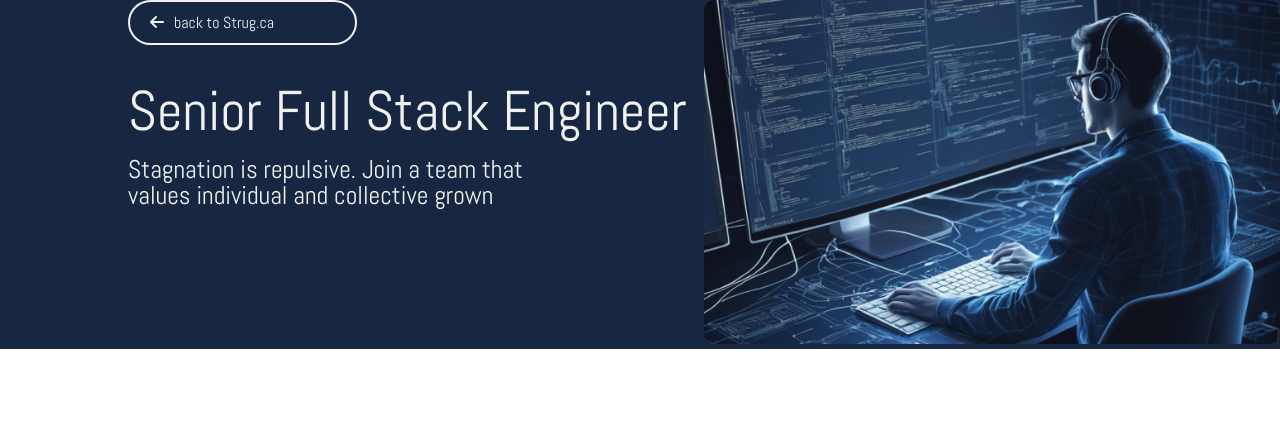
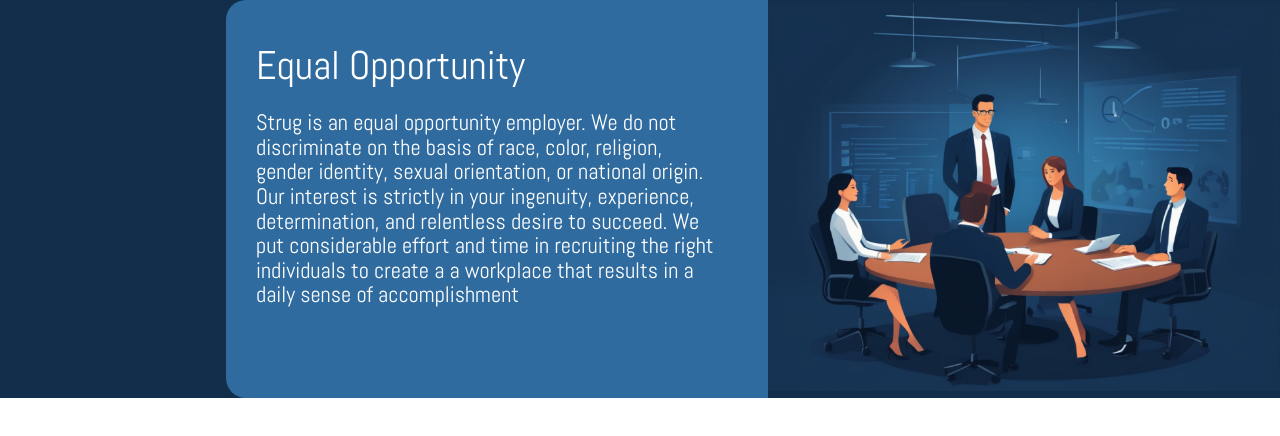
Before and after one commit to NisanduTMP/Proj1, a React (Create React App) app: page / in a window 1280 px wide. Shown: the top 436 px of the page. Built offline with nearby package versions, Linux system fonts and the light colour scheme; a web font is replaced by a local one.

Commit message:
add footer career card component

```diff
--- a/public/style.css
+++ b/public/style.css
@@ -4,3 +4,7 @@
     margin: 0;
     padding: 0;
 }
+
+body{
+    font-family: "Abel", sans-serif;
+}
--- a/src/components/career/banner/banner.js
+++ b/src/components/career/banner/banner.js
@@ -17,7 +17,7 @@
                 <p className="career-banner-p-sec">{data.description}</p>
             </div>
             <div className="career-banner-img-sec">
-                <img src="/img/career/row1/banner1.png" className="career-banner-img-sec-img"/>
+                <img src={data.img} className="career-banner-img-sec-img"/>
             </div>
         </div>
     )
--- /dev/null
+++ b/src/components/career/card/card.css
@@ -0,0 +1,44 @@
+.career-foot-card-main{
+    background-color: aqua;
+}
+
+.career-foot-card-main-inner{
+    display: flex;
+    flex-wrap: wrap;
+    width: 100%;
+    align-items: center;
+}
+
+.career-foot-card-txt-sec{
+    width: 40%;
+    margin-left: auto;
+    background-color: #2F6B9F;
+    padding-left: 30px;
+    padding-top: 40px;
+    padding-bottom: 90px;
+    border-top-left-radius: 20px;
+    border-bottom-left-radius: 20px;
+}
+
+.career-foot-card-img-sec{
+    width:40%;
+}
+
+.career-foot-card-img-sec-img{
+    width: 100%;
+}
+
+.career-foot-card-txt-sec-h{
+    font-size: 2.5rem;
+    font-weight: 400;
+    color: #fff;
+    margin-bottom: 20px;
+}
+
+.career-foot-card-txt-sec-p{
+    font-size: 1.4rem;
+    color: #fff;
+    line-height: 110%;
+    font-weight: 100;
+    width: 90%;
+}
--- /dev/null
+++ b/src/components/career/card/card.js
@@ -0,0 +1,21 @@
+import React from "react";
+import styles from "./card.css"
+export default function Card({data}){
+    return(
+        <div className="career-foot-card-main" style={{backgroundColor:data.bgcolor}}>
+            <div className="career-foot-card-main-inner">
+                <div className="career-foot-card-txt-sec">
+                    <h1 className="career-foot-card-txt-sec-h">
+                        {data.title}
+                    </h1>
+                    <p className="career-foot-card-txt-sec-p">
+                    {data.des}
+                    </p>
+                </div>
+                <div className="career-foot-card-img-sec">
+                    <img src={data.img} className="career-foot-card-img-sec-img"/>
+                </div>
+            </div>
+        </div>
+    )
+}
--- a/src/pages/career/Career.js
+++ b/src/pages/career/Career.js
@@ -1,15 +1,24 @@
 import React from "react";
 import Banner from "../../components/career/banner/banner";
+import Card from "../../components/career/card/card";
 
 export default function Career(){
     const obj = {
         bgcolor:"#172741",
         job:"Senior Full Stack Engineer",
-        description:"Stagnation is repulsive. Join a team that values individual and collective grown"
+        description:"Stagnation is repulsive. Join a team that values individual and collective grown",
+        img:"/img/career/row1/banner1.png"
+    };
+    const cardob = {
+        bgcolor:"#132E4A",
+        title:"Equal Opportunity",
+        des:"Strug is an equal opportunity employer. We do not discriminate on the basis of race, color, religion, gender identity, sexual orientation, or national origin. Our interest is strictly in your ingenuity, experience, determination, and relentless desire to succeed. We put considerable effort and time in recruiting the right individuals to create a a workplace that results in a daily sense of accomplishment",
+        img:"/img/career/row1/banner2.png"
     };
     return (
         <div>
-            <Banner data={obj}/>
+            {/* <Banner data={obj}/> */}
+            <Card data={cardob}/>
         </div>
     )
 }
```
Also changed, not shown: public/img/career/row1/banner2.png (added).
